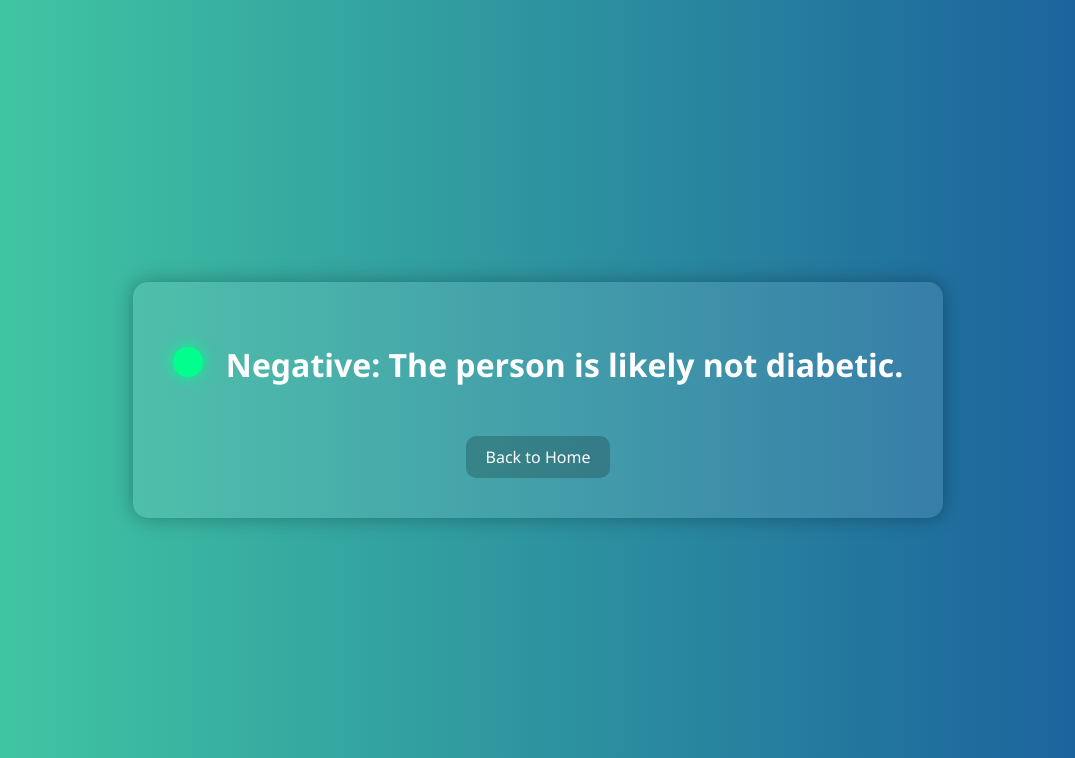
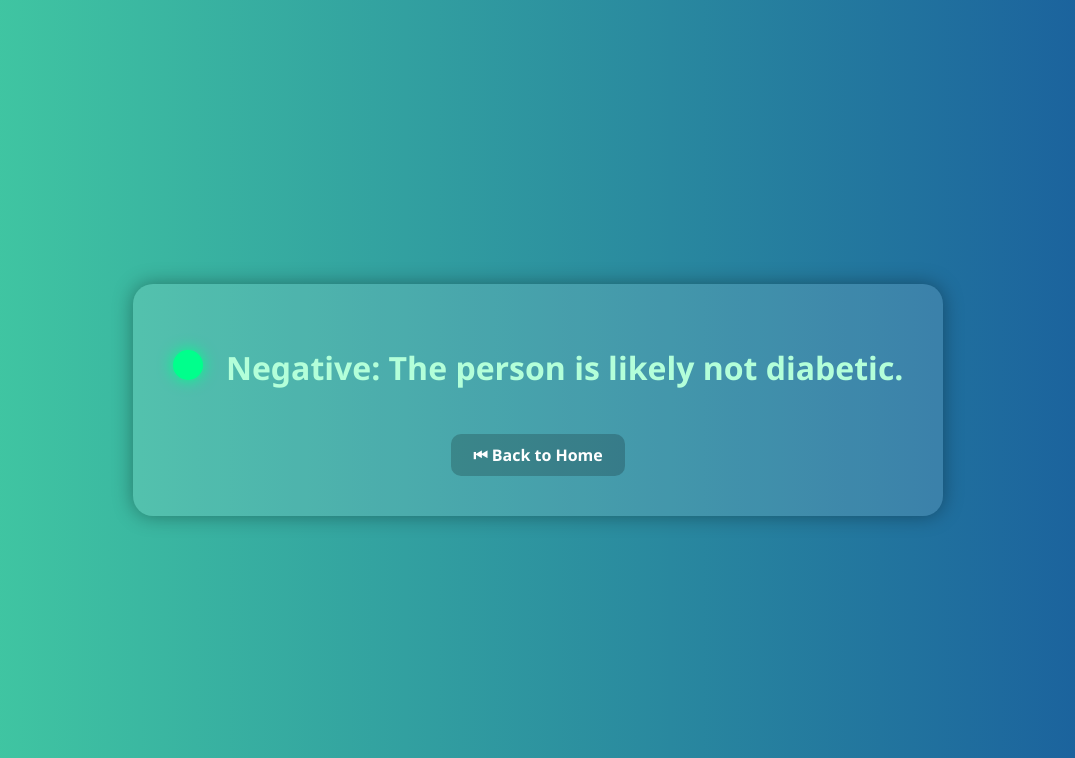
Before and after one commit to omkarbiloor/Diabetes_Predictor_ML, a Flask app: template templates/result.html in a window 1280 px wide. Shown: the top 758 px of the page, without its empty margins (102-1177 px from the left). Run offline with Flask 3, Linux system fonts and the light colour scheme; the template is opened without the code that fills it, so the values that code supplies are empty; parts of the project's set-up code (start-up, migrations or seed data) failed here and were passed over.

Commit message:
Update result.html

```diff
--- a/templates/result.html
+++ b/templates/result.html
@@ -14,7 +14,7 @@
             justify-content: center;
             color: white;
             flex-direction: column;
-            animation: fadeIn 1s ease-in-out;
+            animation: fadeIn 1.2s ease-in-out;
         }
 
         @keyframes fadeIn {
@@ -41,16 +41,30 @@
         }
 
         .result-box {
-            background-color: rgba(255, 255, 255, 0.1);
+            background-color: rgba(255, 255, 255, 0.12);
             padding: 40px;
-            border-radius: 15px;
-            box-shadow: 0 0 20px rgba(0,0,0,0.3);
+            border-radius: 20px;
+            box-shadow: 0 0 20px rgba(0,0,0,0.35);
             text-align: center;
+            animation: slideUp 1s ease-in-out;
+        }
+
+        @keyframes slideUp {
+            from { transform: translateY(40px); opacity: 0; }
+            to { transform: translateY(0); opacity: 1; }
         }
 
         h1 {
             font-size: 2rem;
-            margin-bottom: 30px;
+            margin-bottom: 25px;
+        }
+
+        .positive-text {
+            color: #ffb3b3;
+        }
+
+        .negative-text {
+            color: #b3ffd9;
         }
 
         a {
@@ -59,9 +73,10 @@
             text-decoration: none;
             color: white;
             background-color: rgba(0,0,0,0.2);
-            padding: 10px 20px;
+            padding: 10px 22px;
             border-radius: 10px;
             transition: 0.3s;
+            font-weight: bold;
         }
 
         a:hover {
@@ -73,12 +88,14 @@
     <div class="result-box">
         <h1>
             {% if result == 'Positive' %}
-                <span class="circle red"></span> Positive: The person is likely diabetic.
+                <span class="circle red"></span>
+                <span class="positive-text">Positive: The person is likely diabetic.</span>
             {% else %}
-                <span class="circle green"></span> Negative: The person is likely not diabetic.
+                <span class="circle green"></span>
+                <span class="negative-text">Negative: The person is likely not diabetic.</span>
             {% endif %}
         </h1>
-        <a href="{{ url_for('home') }}">Back to Home</a>
+        <a href="{{ url_for('home') }}">⏮ Back to Home</a>
     </div>
 </body>
 </html>
```
